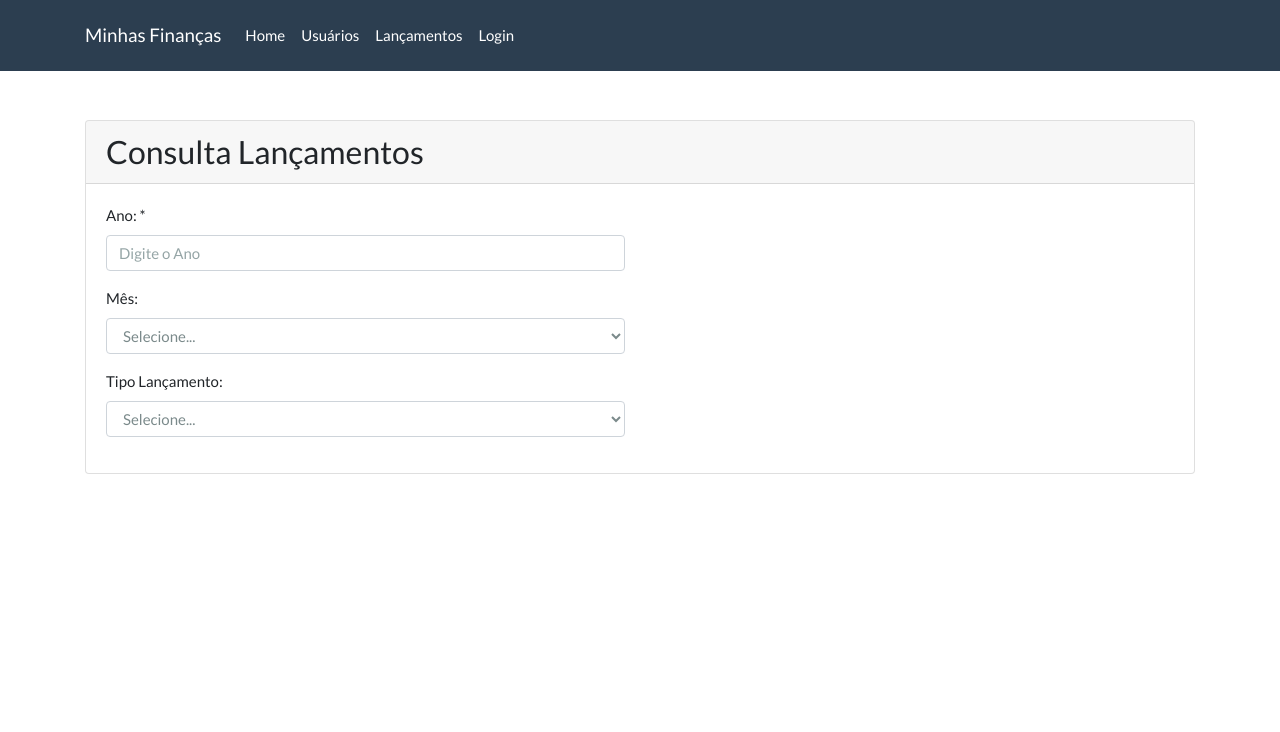
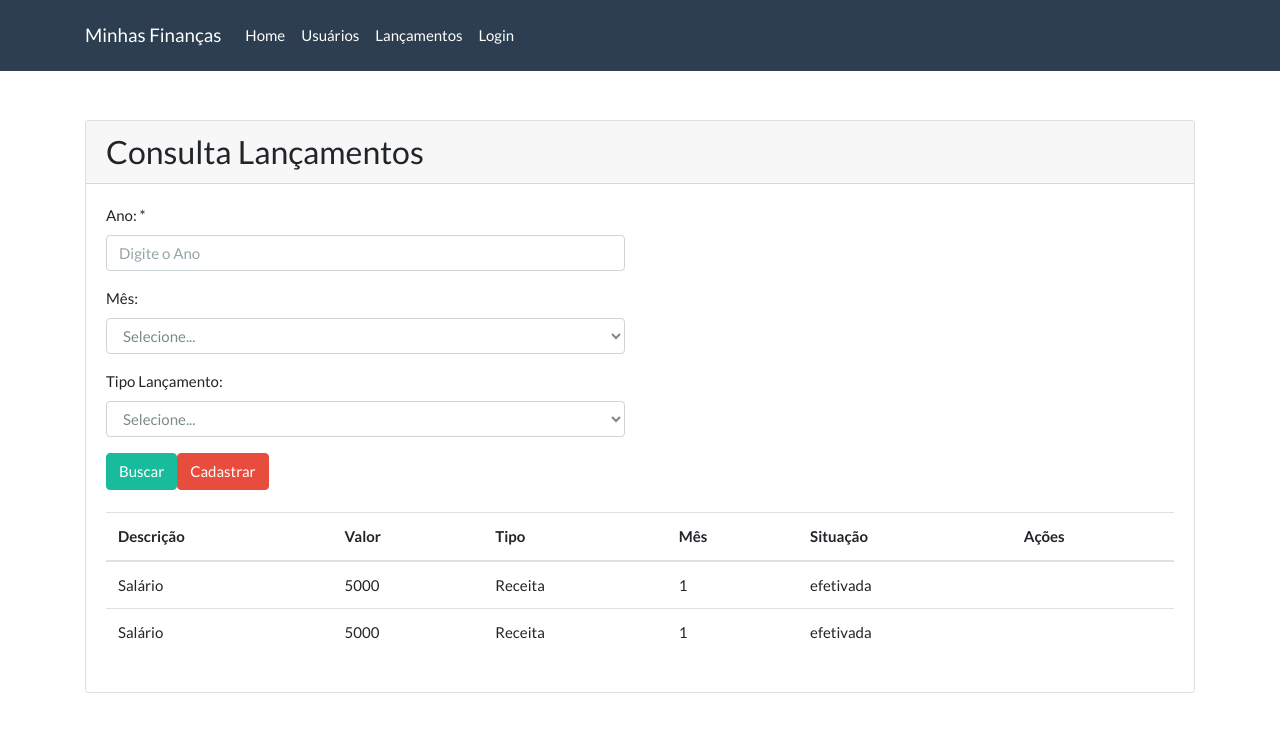
Before and after one commit to gabrielpoke/MinhasFinancas, a React (Create React App) app in the folder Frontend/minhas-financas-app/: page /#/consulta-lancamentos in a window 1280 px wide. Shown: the top 732 px of the page. Built offline with nearby package versions, Linux system fonts and the light colour scheme.

Commit message:
Implementando o Datatable de lancamentos

```diff
--- a/Frontend/minhas-financas-app/src/components/navBar.js
+++ b/Frontend/minhas-financas-app/src/components/navBar.js
@@ -24,7 +24,7 @@ function NavBar() {
           <ul className="navbar-nav">
             <NavbarItem href="#/home" label="Home" />
             <NavbarItem href="#/cadastro-usuario" label="Usuários" />
-            <NavbarItem href="#/" label="Lançamentos" />
+            <NavbarItem href="#/consulta-lancamentos" label="Lançamentos" />
             <NavbarItem href="#/login" label="Login" />
           </ul>
         </div>
--- a/Frontend/minhas-financas-app/src/main/rotas.js
+++ b/Frontend/minhas-financas-app/src/main/rotas.js
@@ -3,7 +3,7 @@ import { Route, Switch, HashRouter } from 'react-router-dom'
 import CadastroUsuario from '../views/cadastroUsuario'
 import Login from '../views/login'
 import Home from '../views/home'
-import consultaLancamentos from '../views/consulta-lancamentos'
+import ConsultaLancamento from '../views/lancamentos/consulta-lancamentos'
 
 function Rotas() {
   return (
@@ -12,7 +12,7 @@ function Rotas() {
         <Route path={'/home'} component={Home} />
         <Route path={'/login'} component={Login} />
         <Route path={'/cadastro-usuario'} component={CadastroUsuario} />
-        <Route path={'/consulta-lancamentos'} component={consultaLancamentos} />
+        <Route path={'/consulta-lancamentos'} component={ConsultaLancamento} />
       </Switch>
     </HashRouter>
   )
--- a/Frontend/minhas-financas-app/src/views/consulta-lancamentos.js
+++ b/Frontend/minhas-financas-app/src/views/lancamentos/consulta-lancamentos.js
@@ -1,8 +1,9 @@
 import React from 'react'
 import { withRouter } from 'react-router-dom'
-import Card from '../components/card'
-import FormGroup from '../components/form-group'
-import SelectMenu from '../components/selectMenu'
+import Card from '../../components/card'
+import FormGroup from '../../components/form-group'
+import SelectMenu from '../../components/selectMenu'
+import LancamentosTable from './lancamentosTable'
 
 class ConsultaLancamento extends React.Component {
   render() {
@@ -27,6 +28,27 @@ class ConsultaLancamento extends React.Component {
       { label: 'Despesas', value: 'DESPESAS' },
       { label: 'Receita', value: 'RECEITA' }
     ]
+
+    const lancamentos = [
+      {
+        id: 1,
+        descricao: 'Salário',
+        valor: 5000,
+        mes: 1,
+        tipo: 'Receita',
+        status: 'efetivada'
+      },
+
+      {
+        id: 2,
+        descricao: 'Salário',
+        valor: 5000,
+        mes: 1,
+        tipo: 'Receita',
+        status: 'efetivada'
+      }
+    ]
+
     return (
       <>
         <Card title="Consulta Lançamentos">
@@ -58,6 +80,22 @@ class ConsultaLancamento extends React.Component {
                     lista={tipos}
                   />
                 </FormGroup>
+
+                <button type="button" className="btn btn-success">
+                  Buscar
+                </button>
+
+                <button type="button" className="btn btn-danger">
+                  Cadastrar
+                </button>
+              </div>
+            </div>
+          </div>
+          <br />
+          <div className="row">
+            <div className="col-md-12">
+              <div className="bs-component">
+                <LancamentosTable lancamentos={lancamentos} />
               </div>
             </div>
           </div>
--- /dev/null
+++ b/Frontend/minhas-financas-app/src/views/lancamentos/lancamentosTable.js
@@ -0,0 +1,34 @@
+import React from 'react'
+
+// eslint-disable-next-line import/no-anonymous-default-export
+export default props => {
+  const rows = props.lancamentos.map(lancamento => {
+    return (
+      <tr key={lancamento.id}>
+        <td>{lancamento.descricao}</td>
+        <td>{lancamento.valor}</td>
+        <td>{lancamento.tipo}</td>
+        <td>{lancamento.mes}</td>
+        <td>{lancamento.status}</td>
+        <td></td>
+      </tr>
+    )
+  })
+
+  return (
+    <table className="table table-hover">
+      <thead>
+        <tr>
+          <th scope="col">Descrição</th>
+          <th scope="col">Valor</th>
+          <th scope="col">Tipo</th>
+          <th scope="col">Mês</th>
+          <th scope="col">Situação</th>
+          <th scope="col">Ações</th>
+        </tr>
+      </thead>
+
+      <tbody>{rows}</tbody>
+    </table>
+  )
+}
```
